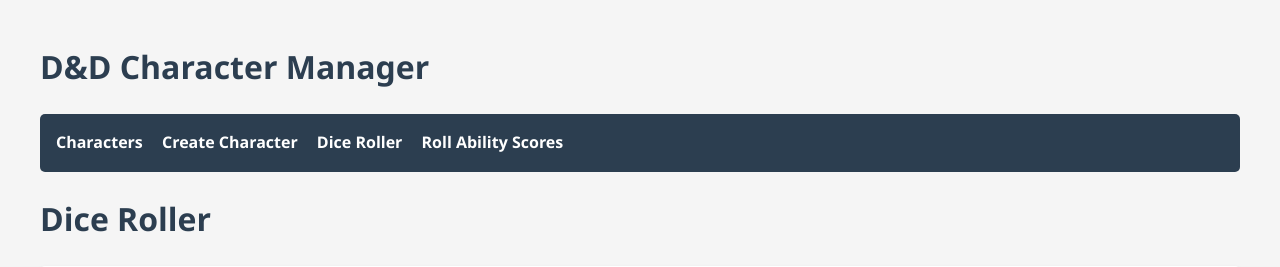
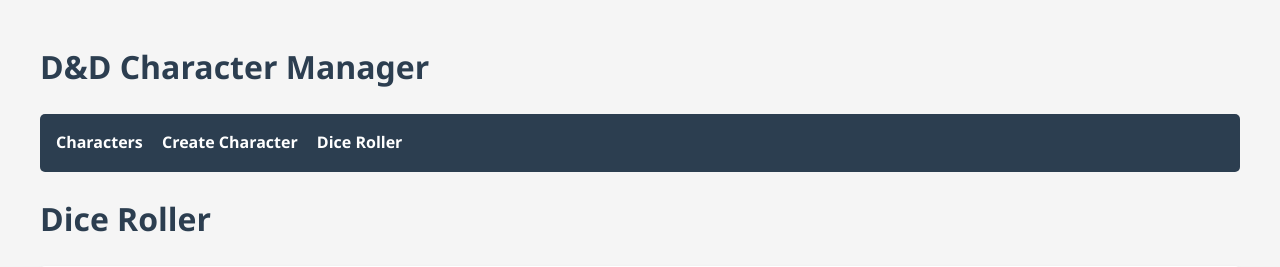
Before and after one commit to Spurgelwurg/DnD_Django, a Django app: page /game/character/roll_dice/ in a window 1280 px wide. Shown: the top 267 px of the page. Run offline with Django 5.2, Linux system fonts and the light colour scheme.

Commit message:
fix(9): fix routing

```diff
--- a/game/character_management/urls.py
+++ b/game/character_management/urls.py
@@ -8,7 +8,7 @@
     path('create/', views.character_create, name='character_create'),
     path('<int:character_id>/', views.character_detail, name='character_detail'),
     path('roll_dice/', views.roll_dice, name='roll_dice'),
-    path('roll_ability_scores/', views.roll_ability_scores, name='roll_ability_scores'),
+    #path('roll_ability_scores/',  name='roll_ability_scores'),
     path('get_subrace/', views.get_subrace, name='get_subrace'),
 
 path('<int:character_id>/edit/', views.character_edit, name='character_edit'),
--- a/game/character_management/views.py
+++ b/game/character_management/views.py
@@ -3,7 +3,7 @@
 from django.views.generic import ListView
 from .models import Character, Race, SubRace, CharacterClass
 from .forms import CharacterForm, DiceRollForm
-from .dice import roll_dice as dice_roller, roll_ability_scores as roll_scores
+from .dice import roll_dice as dice_roller
 
 
 
@@ -58,9 +58,6 @@
     return render(request, 'game/character_management/dice_form.html', {'form': form})
 
 
-def roll_ability_scores(request):
-    scores = roll_scores()
-    return render(request, 'game/character_management/ability_scores.html', {'scores': scores})
 
 
 def get_subrace(request):
--- a/game/templates/base.html
+++ b/game/templates/base.html
@@ -186,7 +186,6 @@
         <a href="{% url 'game:character_management:character_list' %}">Characters</a>
         <a href="{% url 'game:character_management:character_create' %}">Create Character</a>
         <a href="{% url 'game:character_management:roll_dice' %}">Dice Roller</a>
-        <a href="{% url 'game:character_management:roll_ability_scores' %}">Roll Ability Scores</a>
     </nav>
 </header>
 
```
Also changed, not shown: game/templates/game/character_management/ability_scores.html (deleted, +0 -21 lines).
